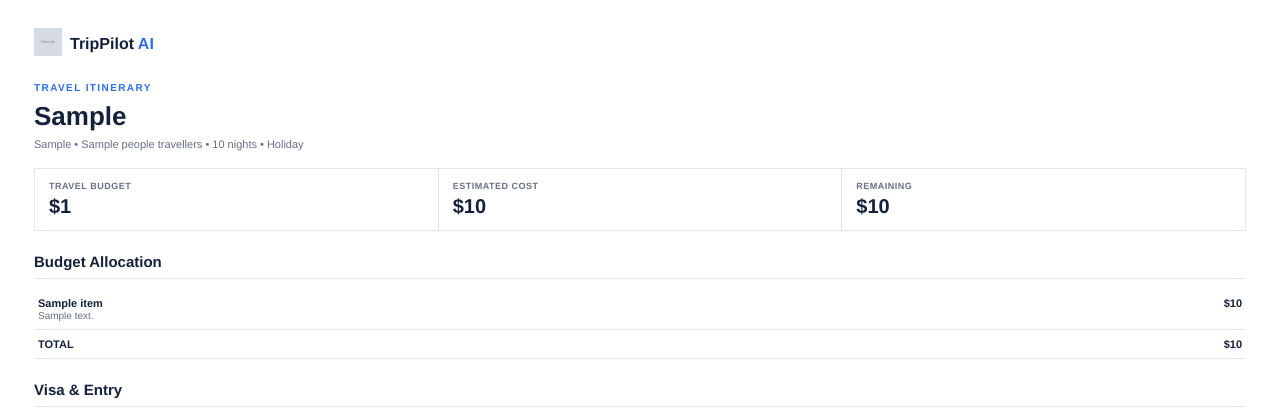
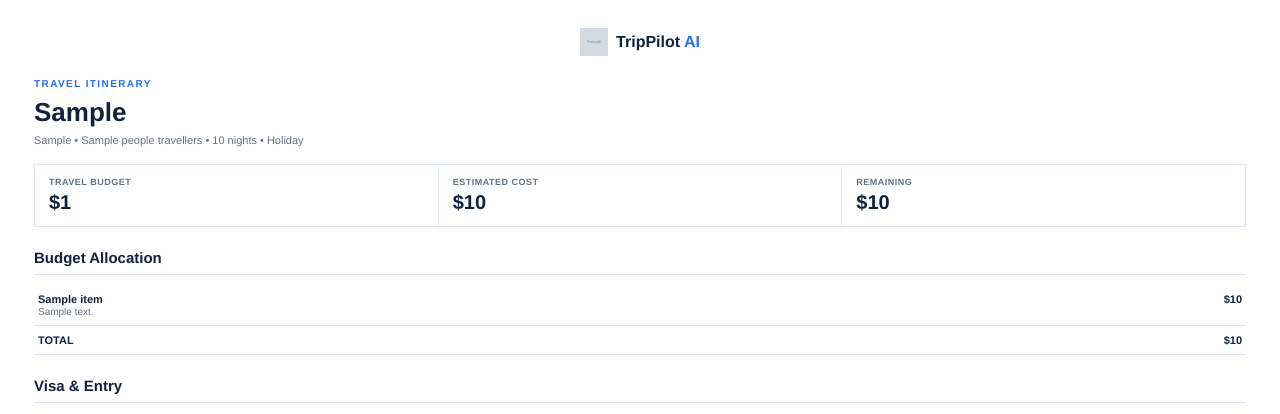
Before and after one commit to SHEVISANTOS/trip_pilot, a Django app: template templates/pdfexport/itinerary_pdf.html in a window 1280 px wide. Shown: the top 414 px of the page. Run offline with Django 5.2, Linux system fonts and the light colour scheme; tables that the repository leaves empty hold one stand-in row (values such as "Sample post"); the template is opened without the code that fills it: values that come from a table or form of the project are taken from there, most other values are stand-ins (such as "Sample title", 1, 10 or a date in 2020); grey boxes marked "Sample" are stand-in pictures; data that the repository does not hold is empty; parts of the project's set-up code (start-up, migrations or seed data) failed here and were passed over.

Commit message:
Center the PDF logo/wordmark
table margin:0 auto (and even the legacy table align="center" attribute)
rendered fine under WeasyPrint but stayed left-aligned under xhtml2pdf —
its reportlab-based engine doesn't reliably center block-level tables.
Switched to a single centered <div> with the logo and wordmark as inline
content instead of a two-cell table; text-align:center on a block is a
core reportlab Paragraph feature and verified live to work correctly under
both renderers.

Co-Authored-By: Claude Sonnet 5 <noreply@anthropic.com>

```diff
--- a/templates/pdfexport/itinerary_pdf.html
+++ b/templates/pdfexport/itinerary_pdf.html
@@ -16,11 +16,9 @@
      layout + no emoji render correctly under both engines.
   */
   body{font-family:Helvetica,Arial,sans-serif;color:#14213d;margin:0;padding:28px 34px}
-  table.brand-table{border-collapse:collapse;margin-bottom:22px}
-  table.brand-table td{padding:0;vertical-align:middle}
-  .brand-logo{width:28px}
-  .brand-logo img{width:28px;height:28px}
-  .brand-name{font-size:16px;font-weight:bold;padding-left:8px!important}
+  .brand-row{text-align:center;margin-bottom:22px}
+  .brand-row img{width:28px;height:28px;vertical-align:middle}
+  .brand-name{font-size:16px;font-weight:bold;vertical-align:middle;padding-left:8px}
   .brand-name .ai{color:#276ef1}
   .eyebrow{font-size:10px;font-weight:bold;letter-spacing:1.4px;color:#276ef1}
   h1{font-size:26px;margin:8px 0 6px}
@@ -48,10 +46,7 @@
 </head>
 <body>
   {% if logo_data_uri %}
-  <table class="brand-table"><tr>
-    <td class="brand-logo"><img src="{{ logo_data_uri }}" width="28" height="28"></td>
-    <td class="brand-name">TripPilot <span class="ai">AI</span></td>
-  </tr></table>
+  <div class="brand-row"><img src="{{ logo_data_uri }}" width="28" height="28"><span class="brand-name">TripPilot <span class="ai">AI</span></span></div>
   {% endif %}
   <div class="eyebrow">TRAVEL ITINERARY</div>
   {% if is_multi_city %}<h1>{{ route }}</h1>{% else %}<h1>{{ trip_request.destination }}</h1>{% endif %}
```
